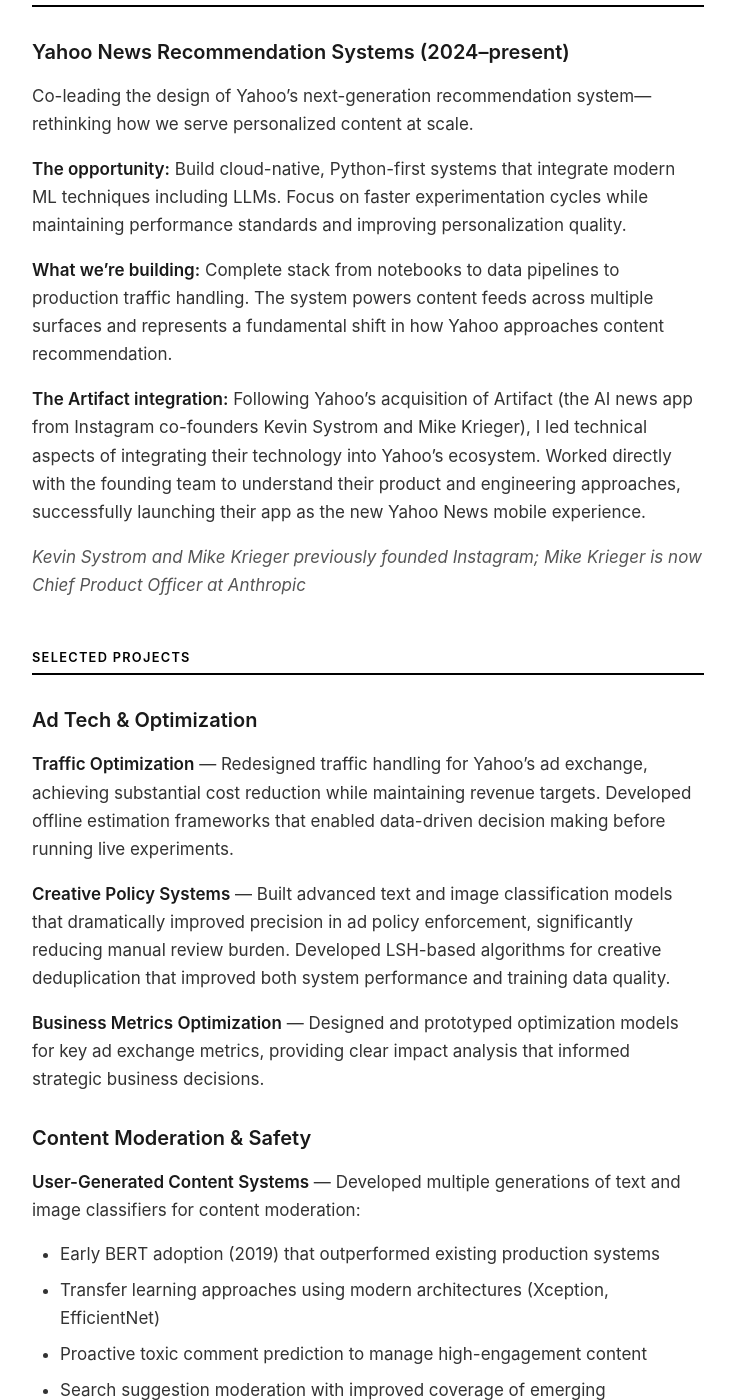
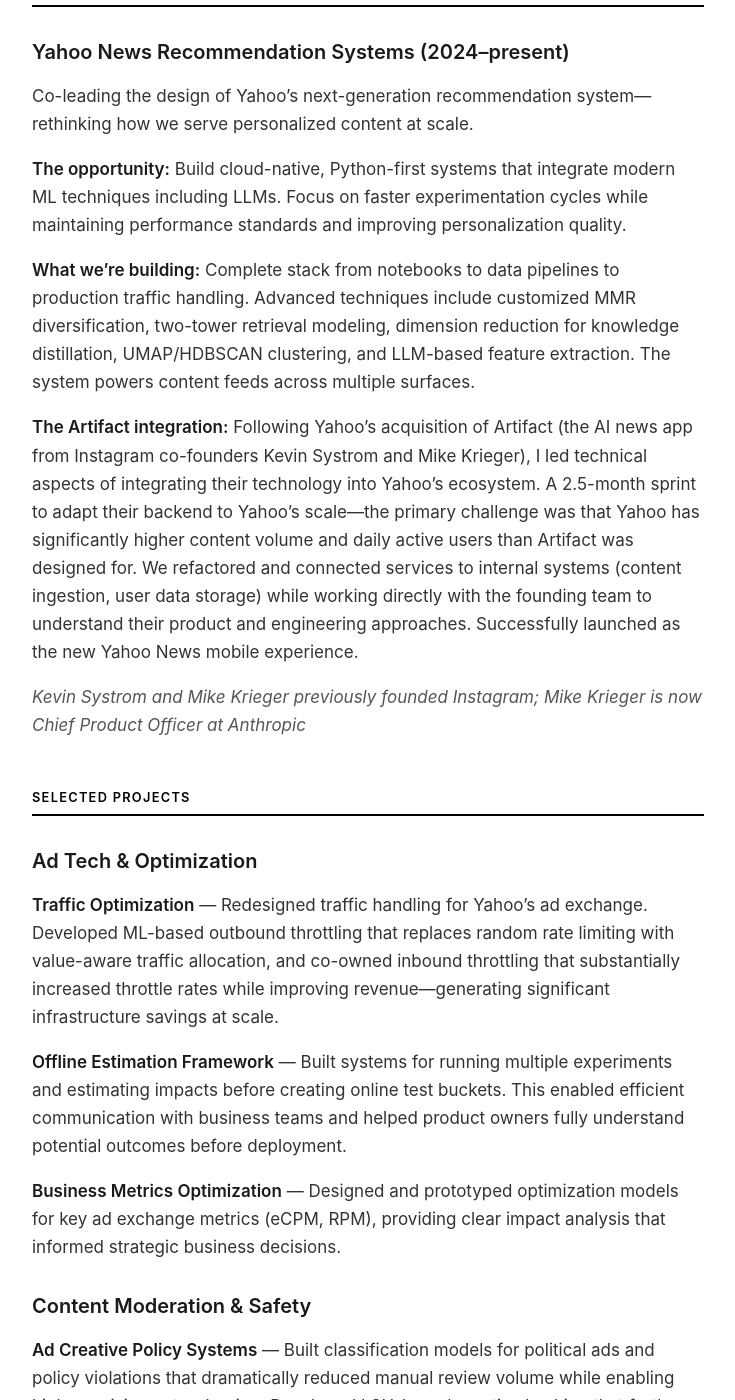
Before and after one commit to NivekNey/NivekNey.github.io, a Jekyll site: the page built from index.md, in a window 1280 px wide and 1400 px high, scrolled down 932 px. Shown: the whole window, without its empty margins (272-1007 px from the left). Built offline with Jekyll 4.4.1, drawn with Linux system fonts in a browser that asks for light colours; some of the changed text lies outside the part shown.

Commit message:
Update index.md

```diff
--- a/index.md
+++ b/index.md
@@ -1,10 +1,7 @@
 ---
-
 layout: cv
 title: Kevin Yen
-
 ---
-
 # Kevin Yen
 
 #### Senior Principal Research Engineer
@@ -20,26 +17,26 @@ yenkevin1203@gmail.com
 
 ## About
 
-I build systems that connect millions of people with content they care about. Currently leading the development of Yahoo’s next-generation recommendation infrastructure—modernizing how we serve personalized content with LLM-powered systems that enable faster iteration and better user experiences.
+I build systems that connect millions of people with content they care about. Currently leading development of Yahoo's next-generation recommendation infrastructure—modernizing how we serve personalized content with LLM-powered systems that enable faster iteration and better user experiences.
 
-**How I work:** I do whatever the project needs to succeed. Sometimes that means leading design discussions and coordinating across teams. Sometimes it means writing production code at 11pm to hit a launch deadline. Sometimes it means diving into research papers to figure out if a new technique will actually work at scale. I’ve led projects, written papers, debugged distributed systems, and refactored legacy codebases—whatever moves the work forward.
+**How I work:** I do whatever the project needs to succeed. Sometimes that means leading design discussions and coordinating across teams. Sometimes it means writing production code at 11pm to hit a launch deadline. Sometimes it means diving into research papers to figure out if a new technique will actually work at scale. I've led projects, written papers, debugged distributed systems, and refactored legacy codebases—whatever moves the work forward.
 
-**What I do:** End-to-end applied ML and systems work, from initial exploration to production deployment. My work spans recommendation systems, ad tech optimization, content moderation, and infrastructure that enables other engineers to move faster. I’m comfortable being hands-on with code or stepping back to design architecture and coordinate execution.
+**What I do:** End-to-end applied ML and systems work, from initial exploration to production deployment. My work spans recommendation systems, ad tech optimization, content moderation, and infrastructure that enables other engineers to move faster. I'm comfortable being hands-on with code or stepping back to design architecture and coordinate execution.
 
-**Background:** U.S. citizen with 8+ years at Yahoo, working across research and engineering. Computer Science degrees from Ohio State (MS) and National Central University (BS). Experienced in Python, Scala, TypeScript, and several other languages.
+**Background:** U.S. citizen with 8+ years at Yahoo, working across research and engineering. Deep expertise in ML, data science, and Python that naturally evolved into technical leadership across multiple efforts. MS from Ohio State, BS from National Central University (Taiwan).
 
 
 ## Recent Work
 
 ### Yahoo News Recommendation Systems (2024–present)
 
-Co-leading the design of Yahoo’s next-generation recommendation system—rethinking how we serve personalized content at scale.
+Co-leading the design of Yahoo's next-generation recommendation system—rethinking how we serve personalized content at scale.
 
 **The opportunity:** Build cloud-native, Python-first systems that integrate modern ML techniques including LLMs. Focus on faster experimentation cycles while maintaining performance standards and improving personalization quality.
 
-**What we’re building:** Complete stack from notebooks to data pipelines to production traffic handling. The system powers content feeds across multiple surfaces and represents a fundamental shift in how Yahoo approaches content recommendation.
+**What we're building:** Complete stack from notebooks to data pipelines to production traffic handling. Advanced techniques include customized MMR diversification, two-tower retrieval modeling, dimension reduction for knowledge distillation, UMAP/HDBSCAN clustering, and LLM-based feature extraction. The system powers content feeds across multiple surfaces.
 
-**The Artifact integration:** Following Yahoo’s acquisition of Artifact (the AI news app from Instagram co-founders Kevin Systrom and Mike Krieger), I led technical aspects of integrating their technology into Yahoo’s ecosystem. Worked directly with the founding team to understand their product and engineering approaches, successfully launching their app as the new Yahoo News mobile experience.
+**The Artifact integration:** Following Yahoo's acquisition of Artifact (the AI news app from Instagram co-founders Kevin Systrom and Mike Krieger), I led technical aspects of integrating their technology into Yahoo's ecosystem. A 2.5-month sprint to adapt their backend to Yahoo's scale—the primary challenge was that Yahoo has significantly higher content volume and daily active users than Artifact was designed for. We refactored and connected services to internal systems (content ingestion, user data storage) while working directly with the founding team to understand their product and engineering approaches. Successfully launched as the new Yahoo News mobile experience.
 
 *Kevin Systrom and Mike Krieger previously founded Instagram; Mike Krieger is now Chief Product Officer at Anthropic*
 
@@ -48,40 +45,53 @@ Co-leading the design of Yahoo’s next-generation recommendation system—rethi
 
 ### Ad Tech & Optimization
 
-**Traffic Optimization** — Redesigned traffic handling for Yahoo’s ad exchange, achieving substantial cost reduction while maintaining revenue targets. Developed offline estimation frameworks that enabled data-driven decision making before running live experiments.
+**Traffic Optimization** — Redesigned traffic handling for Yahoo's ad exchange. Developed ML-based outbound throttling that replaces random rate limiting with value-aware traffic allocation, and co-owned inbound throttling that substantially increased throttle rates while improving revenue—generating significant infrastructure savings at scale.
 
-**Creative Policy Systems** — Built advanced text and image classification models that dramatically improved precision in ad policy enforcement, significantly reducing manual review burden. Developed LSH-based algorithms for creative deduplication that improved both system performance and training data quality.
+**Offline Estimation Framework** — Built systems for running multiple experiments and estimating impacts before creating online test buckets. This enabled efficient communication with business teams and helped product owners fully understand potential outcomes before deployment.
 
-**Business Metrics Optimization** — Designed and prototyped optimization models for key ad exchange metrics, providing clear impact analysis that informed strategic business decisions.
+**Business Metrics Optimization** — Designed and prototyped optimization models for key ad exchange metrics (eCPM, RPM), providing clear impact analysis that informed strategic business decisions.
 
 ### Content Moderation & Safety
 
+**Ad Creative Policy Systems** — Built classification models for political ads and policy violations that dramatically reduced manual review volume while enabling high-precision auto-clearing. Developed LSH-based creative hashing that further reduced review workload and improved training data quality through noisy label identification.
+
 **User-Generated Content Systems** — Developed multiple generations of text and image classifiers for content moderation:
 
-- Early BERT adoption (2019) that outperformed existing production systems
-- Transfer learning approaches using modern architectures (Xception, EfficientNet)
+- Early BERT adoption (2019): trained from scratch with custom vocabulary on months of user comments—full pre-training, not fine-tuning. Built ensemble systems that significantly outperformed external vendors; later variants were much smaller and faster while maintaining accuracy.
+- Transfer learning with modern architectures (Xception, EfficientNet) for image classification
 - Proactive toxic comment prediction to manage high-engagement content
 - Search suggestion moderation with improved coverage of emerging problematic terms
 
-**Ad Creative Tools** — Deployed BERT-based optimization service with kNN search, enabling advertisers to improve creative quality. Achieved significant API latency improvements through optimization work.
+**Ad Creative Tools** — Deployed BERT-based optimization service with kNN search enabling advertisers to improve creative quality. Achieved significant latency reduction making real-time recommendations viable in production.
 
 ### Enterprise Security
 
-**Threat Detection Systems** — Built large-scale data exfiltration detection using synthetic attack patterns to identify suspicious activity for security team investigation.
+**Threat Detection Systems** — Co-designed semi-supervised anomaly detection framework for large-scale DNS flow analysis, using entropy and Isolation Forest methods to surface data-theft indicators—supporting security and compliance requirements.
 
-**Network Security** — Created data enrichment pipelines for enterprise Netflow data, enhancing intrusion detection capabilities at scale.
+**Network Security** — Designed data pipelines for enterprise-scale network events, enriching NetFlow with DNS metadata for anomaly detection and forensics.
 
-**Authentication Security** — Implemented deep learning models achieving strong performance for Yahoo’s membership security systems.
+**Authentication Security** — Led development of adversarial and LSTM-based login-risk scoring models for Yahoo's membership security systems, reducing account-takeover risk across consumer accounts.
 
 ### Developer Infrastructure
 
 **Systems & Tools** — Contributions that improved team productivity:
 
-- Established JupyterHub infrastructure with custom PySpark kernels
-- Introduced Horovod for distributed training on internal Kubernetes GPU clusters
+- Established JupyterHub infrastructure with custom PySpark kernels for native notebook experience with remote Spark
+- Integrated Horovod for multi-GPU distributed training on internal Kubernetes clusters
+- Led early AWS/SageMaker enablement that lowered barriers to ML experimentation
 - Modernized ML monitoring dashboards and reporting
 - Implemented CICD pipelines and conducted major codebase refactoring
-- Built notebook automation features for reproducible workflows
+- Built notebook automation for reproducible workflows
+
+
+## LLM Experience
+
+Currently using LLMs extensively in the recommendation system:
+
+- **Completion/infilling** for feature generation and content moderation
+- **LLM embeddings** as training features for downstream models
+- **Vector search** for labeled data expansion
+- **Prompt engineering** through manual iteration and systematic evaluation via Langfuse
 
 
 ## Publications & Patents
```
